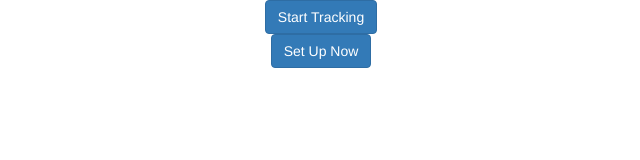
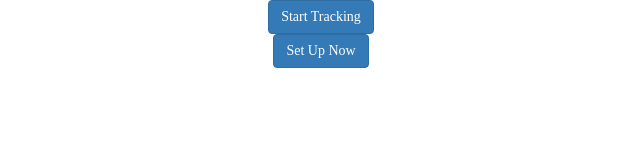
Before and after one commit to dtlobue/BigProject1, a plain HTML site: page welcomeApp.html in a window 1280 px wide. Shown: the full height of the page, 319-959 px from the left. Drawn offline with nearby package versions, Linux system fonts and the light colour scheme.

Commit message:
added references

```diff
--- a/welcomeApp.html
+++ b/welcomeApp.html
@@ -8,8 +8,10 @@
 <link rel="stylesheet" href="https://maxcdn.bootstrapcdn.com/bootstrap/3.3.7/css/bootstrap.min.css" integrity="sha384-BVYiiSIFeK1dGmJRAkycuHAHRg32OmUcww7on3RYdg4Va+PmSTsz/K68vbdEjh4u" crossorigin="anonymous">
 
 	<!-- Reset CSS-->
+	<link rel="stylesheet" href="CSS/reset.css">
 
 	<!--Style CSS-->
+	<link rel="stylesheet" type="text/css" href="CSS/style.css">
 
 
 </head>
@@ -70,6 +72,8 @@
 
 
 
+<!--javascript file-->
+<script type="text/javascript" src="Javascript/app.js"></script>
 
 
 
```
